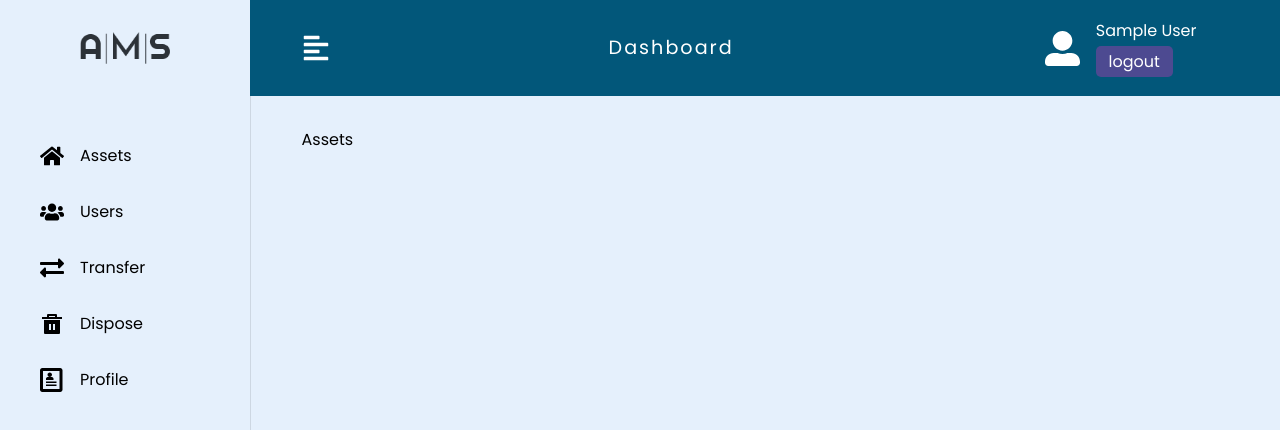
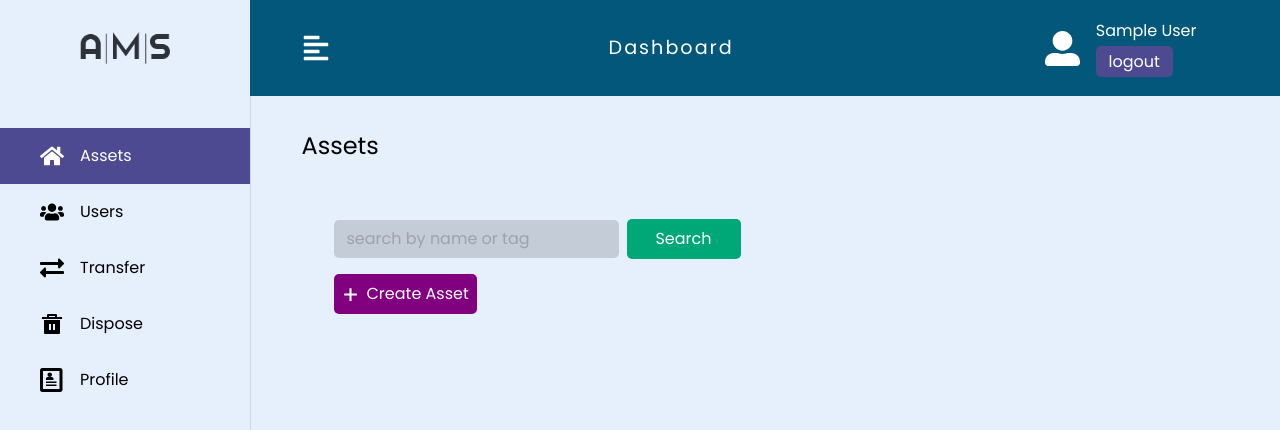
Before and after one commit to RichieMuga/Asset_Management_System, a React (Create React App) app in the folder client/: page /assets in a window 1280 px wide. Shown: the top 430 px of the page. Built offline with nearby package versions, Linux system fonts and the light colour scheme; sample sign-in values are in the browser's storage.

Commit message:
added modal for create asset

```diff
--- /dev/null
+++ b/client/src/assets/Wrappers/CreateAssetsModal.js
@@ -0,0 +1,23 @@
+import styled from 'styled-components'
+
+const Wrapper = styled.div`
+  position: fixed; /* Stay in place */
+  z-index: 1; /* Sit on top */
+  left: 0;
+  top: 0;
+  width: 100%; /* Full width */
+  height: 100%; /* Full height */
+  overflow: auto; /* Enable scroll if needed */
+  background-color: rgb(0,0,0); /* Fallback color */
+  background-color: rgba(0,0,0,0.4); /* Black w/ opacity */
+
+  .modal-content{
+    margin: auto;
+    background: var(--font-white);
+    height: 90%;
+    width: 60%;
+    border-radius: 5px;
+  }
+`
+
+export default Wrapper
--- /dev/null
+++ b/client/src/assets/Wrappers/SearchComponent.js
@@ -0,0 +1,45 @@
+import styled from 'styled-components'
+
+const Wrapper = styled.div`
+.displayNone{
+  display: none;
+}
+.container-main{
+  border-radius: var(--borderRadius);
+  width: 100%;
+  background:transparent;
+  padding: 3rem 2rem 4rem;
+}
+.form-holder{
+    display: grid;
+    grid-template-columns: 1fr 2fr;
+    grid-auto-rows: 1fr;
+    gap: .5em;
+}
+.green-btn{
+    width: 20%;
+    height: 65%;
+    margin-top: 7px;
+  }
+  .createAsset{
+    display: flex;
+    flex-direction: row;
+    height: 65%;
+    gap: .5em;
+    width:auto;
+    background-color: purple;
+    border: none;
+    color: var(--font-white);
+    padding: .5em .5em;
+    text-align: center;
+    border-radius: 5px;
+  }
+  .createAsset span{
+    position: relative;
+    top: .245em;
+  }
+
+
+`
+
+export default Wrapper
--- a/client/src/components/FormRow.js
+++ b/client/src/components/FormRow.js
@@ -1,4 +1,4 @@
-const FormRow = ({ type, name, value, handleChange, labelText }) => {
+const FormRow = ({ type, name, value, handleChange, labelText, placeholder }) => {
   return (
     <div className='form-row'>
       <label htmlFor={name} className='form-label'>
@@ -11,6 +11,7 @@ const FormRow = ({ type, name, value, handleChange, labelText }) => {
         name={name}
         onChange={handleChange}
         className='form-input'
+        placeholder={placeholder}
       />
     </div>
   )
--- /dev/null
+++ b/client/src/components/assetsPage/CreateAssetsModal.js
@@ -0,0 +1,28 @@
+import React from 'react'
+import { toggleAssetSidebar } from '../../redux-toolkit/Dashboard'
+import { useDispatch, useSelector } from 'react-redux'
+import Wrapper from '../../assets/Wrappers/CreateAssetsModal'
+import { FaTimes } from 'react-icons/fa'
+
+
+const CreateAssetsModal = () => {
+    const dispatch = useDispatch()
+
+    const handleClose = (e) => {
+        e.preventDefault()
+        dispatch(toggleAssetSidebar())
+    }
+
+    return (
+        <Wrapper>
+            <div className='modal-content'>
+                <button onClick={handleClose}><FaTimes size={40} /></button>
+                <div>pumpum</div>
+            </div>
+
+        </Wrapper>
+
+    )
+}
+
+export default CreateAssetsModal
--- /dev/null
+++ b/client/src/components/assetsPage/SearchComponent.js
@@ -0,0 +1,43 @@
+import React from 'react'
+import Wrapper from '../../assets/Wrappers/SearchComponent'
+import FormRow from '../FormRow'
+// GoPlus
+import { GoPlus } from "react-icons/go"
+import { useDispatch, useSelector } from 'react-redux'
+import { toggleAssetSidebar } from '../../redux-toolkit/Dashboard'
+import CreateAssetsModal from './CreateAssetsModal'
+
+const SearchComponent = () => {
+  const dispatch = useDispatch()
+
+  const { isAssetModalOpen } = useSelector((store => store.dashboard))
+
+  //for testing onclick for create asset modal
+  const handleModal = (e) => {
+    e.preventDefault()
+    dispatch(toggleAssetSidebar())
+    console.log(isAssetModalOpen);
+  }
+  const handleSearch = (e) => {
+    e.preventDefault()
+    console.log("search");
+  }
+  return (
+    <Wrapper>
+      <section className={`container-main`} >
+        {isAssetModalOpen && <CreateAssetsModal />}
+        <form className='form-serious '>
+          <div className={`form-holder`}>
+            <FormRow type="text" placeholder={'search by name or tag'} className='width-min-form' />
+            <button type="submit" className='green-btn' onClick={handleSearch}>Search</button>
+          </div>
+        </form>
+        <button type="submit" className='createAsset' onClick={handleModal}><span className='plusSign'><GoPlus size={17} /> </span>  Create Asset</button>
+        {/* {isAssetModalOpen && <CreateAssetsModal />} */}
+
+      </section>
+    </Wrapper>
+  )
+}
+
+export default SearchComponent
--- a/client/src/index.css
+++ b/client/src/index.css
@@ -78,6 +78,19 @@ h5 {
   border-radius: 5px;
   font-weight: 400;
   margin-top: 0.2em;
+}
+.green-btn {
+  background: var(--jungle-green);
+  color: var(--font-white);
+  border-radius: var(--borderRadius);
+  padding: 0.2em 0.8em;
+  width: auto;
+  /* height: auto; */
+  /* padding: 0.2em 0.8em; */
+  /* height: 8em; */
+}
+.green-btn:hover {
+  opacity: 0.5;
 }
 
 .btn-purple:hover {
@@ -173,3 +186,9 @@ h5 {
   border: 1px solid var(--font-black);
   background-color: rgba(0, 0, 0, 0.15);
 }
+.heading-dashboard {
+  font-size: 1.5em;
+}
+.width-min-form {
+  width: 20px;
+}
--- a/client/src/pages/dashboard/Assets.js
+++ b/client/src/pages/dashboard/Assets.js
@@ -1,8 +1,12 @@
 import React from 'react'
+import SearchComponent from '../../components/assetsPage/SearchComponent'
 
 const Assets = () => {
     return (
-        <div>Assets</div>
+        <div>
+            <h1 className='heading-dashboard'>Assets</h1>
+            <SearchComponent />
+        </div>
     )
 }
 
--- a/client/src/pages/dashboard/Profile.js
+++ b/client/src/pages/dashboard/Profile.js
@@ -53,7 +53,7 @@ const Profile = () => {
 
     return (
         <div>
-            <h1>Profile</h1>
+            <h1 className='heading-dashboard'>Profile</h1>
             <Wrapper>
                 <form className="form" >
                     {showAlert && <Alert />}
--- a/client/src/redux-toolkit/Dashboard.js
+++ b/client/src/redux-toolkit/Dashboard.js
@@ -1,7 +1,8 @@
 import { createSlice } from "@reduxjs/toolkit";
 const initialState = {
     isSidebarOpen: false,
-    showSidebar: false
+    showSidebar: false,
+    isAssetModalOpen: false,
 }
 const dashboardSlice = createSlice({
     name: 'dashboard',
@@ -11,10 +12,13 @@ const dashboardSlice = createSlice({
             state.isSidebarOpen = !state.isSidebarOpen
             state.showSidebar = !state.showSidebar
         },
+        toggleAssetSidebar: (state) => {
+            state.isAssetModalOpen = !state.isAssetModalOpen
+        }
     }
 
 })
 
-export const { toggleSidebar } = dashboardSlice.actions
+export const { toggleSidebar, toggleAssetSidebar } = dashboardSlice.actions
 
 export default dashboardSlice.reducer
--- a/client/src/redux-toolkit/features.js/Alert.js
+++ b/client/src/redux-toolkit/features.js/Alert.js
@@ -18,6 +18,11 @@ const alertSlice = createSlice({
             // setTimeout(() => {
             state.showAlert = false;
             // }, 4000);
+        },
+        clearAlertAfterSomeTime: (state) => {
+            setTimeout(() => {
+                state.showAlert = false
+            }, 3000);
         }
     },
     extraReducers: (builder) => {
@@ -27,18 +32,23 @@ const alertSlice = createSlice({
                 state.showAlert = true
                 state.alertType = action.payload.status
                 state.alertText = 'Logged in successfully. Redirecting...'
+                clearAlertAfterSomeTime();
             }
             )
             .addCase(getLoginUser.rejected, (state, action) => {
                 state.alertType = 'danger'
                 state.showAlert = true
                 state.alertText = action.payload
+                clearAlertAfterSomeTime();
+
             })
             //register
             .addCase(getRegisteredUser.fulfilled, (state, action) => {
                 state.showAlert = true
                 state.alertType = action.payload.status
                 state.alertText = ' Registered successfully. Redirecting...'
+                clearAlertAfterSomeTime();
+
             }
             )
             //update user
@@ -46,20 +56,26 @@ const alertSlice = createSlice({
                 state.alertType = 'danger'
                 state.showAlert = true
                 state.alertText = action.payload
+                clearAlertAfterSomeTime();
+
             })
             .addCase(updateUser.fulfilled, (state, action) => {
                 state.showAlert = true
                 state.alertType = 'success'
                 state.alertText = ' Updated profile successfully...'
+                clearAlertAfterSomeTime();
+
             })
             .addCase(updateUser.rejected, (state, action) => {
                 state.alertType = 'danger'
                 state.showAlert = true
                 state.alertText = action.payload
+                clearAlertAfterSomeTime();
+
             })
     }
 })
 
-export const { displayDanger, clearAlert, displayIncorrectEmail } = alertSlice.actions
+export const { displayDanger, clearAlert, displayIncorrectEmail, clearAlertAfterSomeTime } = alertSlice.actions
 
 export default alertSlice.reducer
--- a/client/src/utils/links.js
+++ b/client/src/utils/links.js
@@ -13,7 +13,7 @@ const links = [
     {
         id: 1,
         text: 'Assets',
-        path: '/',
+        path: 'assets',
         icon: <FaHome />,
     },
     {
```
